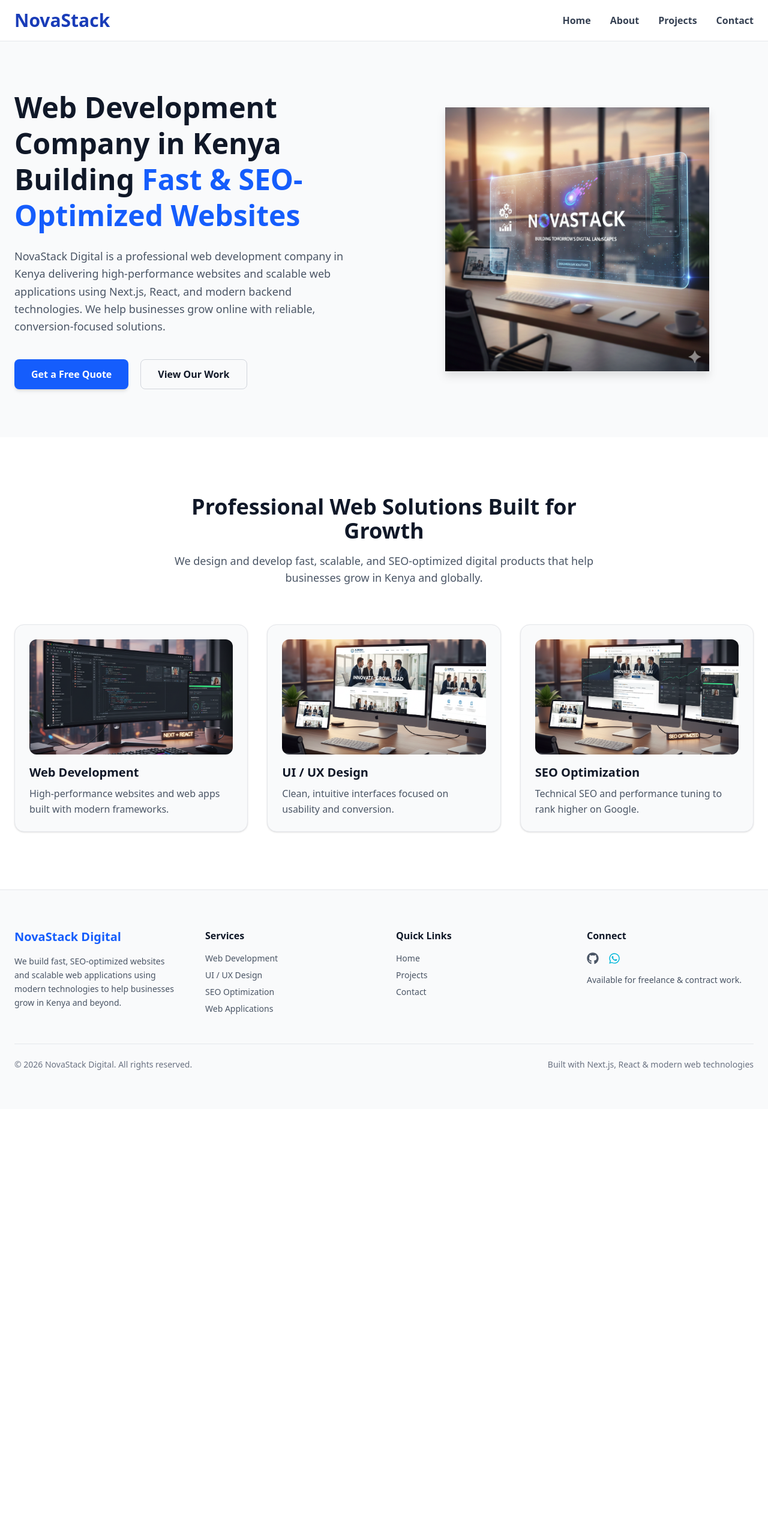
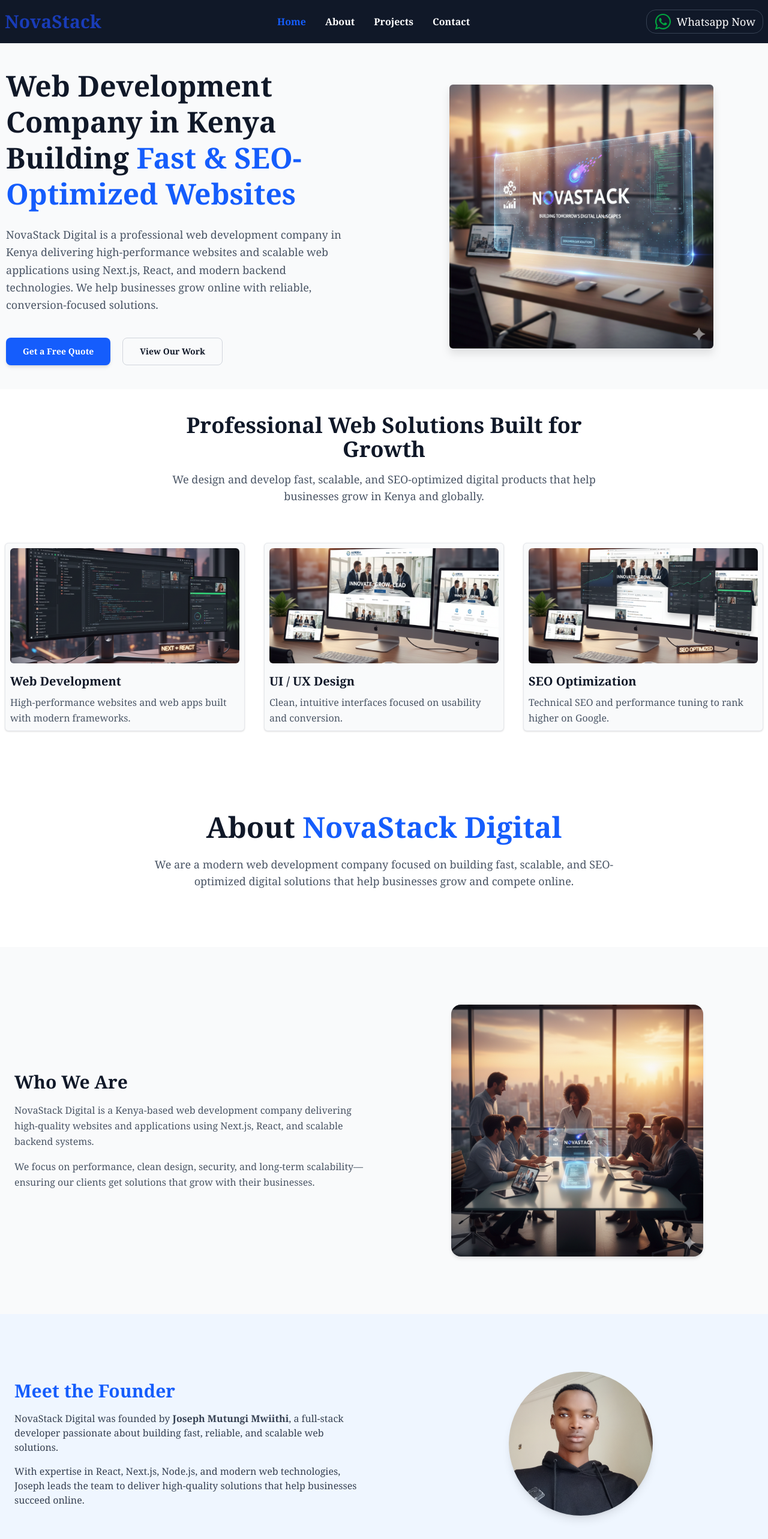
Before and after one commit to Joseh-star-dev/portfolio, a Next.js app: page / in a window 1280 px wide. Shown: the top 2566 px of the page at 60% size. Before the commit the page ends 1849 px from the top, so only its background shows below. Built offline with nearby package versions, Linux system fonts and the light colour scheme.

Commit message:
Improved contact page, home page, projects page navbar and hero section

```diff
--- a/app/about/page.jsx
+++ b/app/about/page.jsx
@@ -80,7 +80,7 @@
 
       {/* FOUNDER SECTION */}
       <section className="bg-blue-50 py-24">
-        <div className="max-w-7xl mx-auto px-6 grid md:grid-cols-2 gap-12 items-center">
+        <div className="max-w-7xl mx-auto px-6 grid md:grid-cols-2 gap-20 items-center">
           <motion.div
             initial={{ opacity: 0, x: -40 }}
             whileInView={{ opacity: 1, x: 0 }}
@@ -93,7 +93,7 @@
             </h2>
             <p className="text-gray-700 mb-4">
               NovaStack Digital was founded by{" "}
-              <span className="font-semibold">Joseph Mutungi</span>, a
+              <span className="font-semibold">Joseph Mutungi Mwiithi</span>, a
               full-stack developer passionate about building fast, reliable, and
               scalable web solutions.
             </p>
@@ -112,19 +112,19 @@
             className="flex justify-center"
           >
             <Image
-              src="/p1.jpeg"
+              src="/founder.jpg"
               alt="Joseph Mutungi - Founder NovaStack Digital"
-              width={350}
-              height={350}
-              className="rounded-full shadow-lg object-cover"
+              width={200}
+              height={200}
+              className="h-60 w-60 rounded-full shadow-lg object-cover"
             />
           </motion.div>
         </div>
       </section>
 
       {/* VALUES */}
-      <section className="py-24">
-        <div className="max-w-7xl mx-auto px-6">
+      <section className="py-10">
+        <div className="max-w-7xl mx-auto px-2">
           <motion.h2
             variants={fadeUp}
             initial="hidden"
--- a/app/api/contact/route.js
+++ b/app/api/contact/route.js
@@ -4,38 +4,56 @@
   try {
     const { name, email, message } = await req.json();
 
-    // Create a transporter (you can use your Gmail or any SMTP)
+    // 1. Basic Validation
+    if (!name || !email || !message) {
+      return new Response(
+        JSON.stringify({ error: "All fields are required." }),
+        { status: 400 },
+      );
+    }
+
+    // 2. Transporter Configuration
     const transporter = nodemailer.createTransport({
       service: "gmail",
       auth: {
-        user: process.env.EMAIL_USER, // set in .env
-        pass: process.env.EMAIL_PASS  // set in .env
-      }
+        user: process.env.EMAIL_USER,
+        pass: process.env.EMAIL_PASS, // Use an App Password here
+      },
     });
 
-    // Email content
+    // 3. Enhanced Mail Options
     const mailOptions = {
-      from: email,
+      from: process.env.EMAIL_USER, // Always send from your verified email
+      replyTo: email, // Allows you to hit 'Reply' to reach the user
       to: process.env.EMAIL_USER,
-      subject: `New message from ${name}`,
-      text: message,
+      subject: `🚀 Novastack Digital: New message from ${name}`,
+      text: `Message from ${name} (${email}): ${message}`,
       html: `
-        <div>
-          <h2>Portfolio</h2>
+        <div style="font-family: sans-serif; line-height: 1.5; color: #333;">
+          <h2 style="color: #0070f3;">Novastack Digital Contact</h2>
           <p><strong>Name:</strong> ${name}</p>
           <p><strong>Email:</strong> ${email}</p>
+          <hr />
           <p><strong>Message:</strong></p>
-          <p>${message}</p>
+          <p style="background: #f4f4f4; padding: 15px; border-radius: 5px;">${message}</p>
         </div>
-      `
+      `,
     };
 
     await transporter.sendMail(mailOptions);
 
-    return new Response(JSON.stringify({ success: true }), { status: 200 });
-
+    return new Response(
+      JSON.stringify({ success: true, message: "Message send" }),
+      {
+        status: 200,
+        headers: { "Content-Type": "application/json" },
+      },
+    );
   } catch (error) {
-    console.error("Error sending mail:", error);
-    return new Response(JSON.stringify({ success: false, error: error.message }), { status: 500 });
+    console.error("Nodemailer Error:", error);
+    return new Response(
+      JSON.stringify({ success: false, error: "Failed to send email." }),
+      { status: 500 },
+    );
   }
 }
--- a/app/contact/page.jsx
+++ b/app/contact/page.jsx
@@ -50,6 +50,15 @@
           transition={{ duration: 0.6, ease: "easeOut" }}
           className="bg-white rounded-2xl shadow-xl p-8 md:p-10"
         >
+          {status && (
+            <p
+              className={`text-center mt-2 font-bold ${
+                status.type === "success" ? "text-green-600" : "text-red-500"
+              }`}
+            >
+              {status.message}
+            </p>
+          )}
           <h2 className="text-3xl font-bold text-blue-600 mb-2">
             Get in Touch
           </h2>
@@ -94,16 +103,6 @@
             >
               {loading ? "Sending..." : "Send Message"}
             </button>
-
-            {status && (
-              <p
-                className={`text-sm text-center mt-2 ${
-                  status.type === "success" ? "text-green-600" : "text-red-500"
-                }`}
-              >
-                {status.message}
-              </p>
-            )}
           </form>
         </motion.div>
 
--- a/app/home/page.jsx
+++ b/app/home/page.jsx
@@ -1,6 +1,8 @@
 import HeroSection from "@/components/Hero";
 import Services from "@/components/Services";
 import React from "react";
+import AboutPage from "../about/page";
+import Contact from "../contact/page";
 
 export const metadata = {
   title: "NovaStack Digital | Web Development Company in Kenya",
@@ -38,6 +40,8 @@
       <HeroSection />
       <section>
         <Services />
+        <AboutPage />
+        <Contact />
       </section>
     </main>
   );
--- a/app/layout.js
+++ b/app/layout.js
@@ -69,7 +69,7 @@
   return (
     <html lang="en">
       <body
-        className={`${geistSans.variable} ${geistMono.variable} antialiased bg-white text-gray-900`}
+        className={`${geistSans.variable} ${geistMono.variable} antialiased bg-white text-gray-900 font-serif`}
       >
         <Navbar />
         {children}
--- a/app/projects/page.jsx
+++ b/app/projects/page.jsx
@@ -12,7 +12,10 @@
         transition={{ duration: 0.3, ease: "easeIn" }}
         className="flex flex-col"
       >
-        <p>This page is going some improvement...</p>
+        <h2 className="text-center">Hey!</h2>
+        <p className="text-lg text-gray-600">
+          This page is going some improvements and will be available soon!
+        </p>
       </motion.div>
     </div>
   );
--- a/components/About.jsx
+++ b/components/About.jsx
@@ -1,26 +1,27 @@
-import React from 'react'
+import React from "react";
 
 export default function About() {
   return (
-    <section className="max-w-4xl mx-auto bg-gray-900/60 backdrop-blur-md border border-gray-700 rounded-2xl p-8 shadow-xl text-center md:text-left">
+    <section className="max-w-4xl mx-auto bg-gray-900/60 backdrop-blur-md border border-gray-700 rounded-2xl p-2 shadow-xl text-center md:text-left">
       <h3 className="text-3xl font-bold text-cyan-400 mb-4">About Me 🙇</h3>
 
       <p className="text-gray-300 leading-relaxed mb-4">
-        Hey there! I’m <span className="text-cyan-400 font-semibold">Joseph Jack</span>,
-        a creative and results-driven developer from Kenya. I love crafting sleek,
+        Hey there! I’m{" "}
+        <span className="text-cyan-400 font-semibold">Joseph Jack</span>, a
+        creative and results-driven developer from Kenya. I love crafting sleek,
         user-friendly web apps with clean UI and modern design principles.
       </p>
 
       <p className="text-gray-300 leading-relaxed mb-4">
         My main stack includes <strong>React</strong>, <strong>Next.js</strong>,
-        <strong>Node.js</strong>, and <strong>Tailwind CSS</strong>.
-        I enjoy transforming ideas into engaging digital experiences and constantly
+        <strong>Node.js</strong>, and <strong>Tailwind CSS</strong>. I enjoy
+        transforming ideas into engaging digital experiences and constantly
         explore new technologies to level up my skills.
       </p>
 
       <p className="text-gray-300 leading-relaxed mb-6">
-        When I’m not coding, you’ll find me exploring tech trends, mentoring beginners,
-        or working on personal projects that challenge my creativity.
+        When I’m not coding, you’ll find me exploring tech trends, mentoring
+        beginners, or working on personal projects that challenge my creativity.
       </p>
 
       <a
@@ -30,5 +31,5 @@
         Let’s Collaborate 💬
       </a>
     </section>
-  )
+  );
 }
--- a/components/Hero.jsx
+++ b/components/Hero.jsx
@@ -7,7 +7,7 @@
 export default function HeroSection() {
   return (
     <section className="w-full bg-gray-50">
-      <div className="max-w-7xl mx-auto px-6 py-20 flex flex-col-reverse md:flex-row items-center gap-14">
+      <div className="max-w-7xl mx-auto px-2.5 py-10  flex flex-col-reverse md:flex-row items-center gap-14">
         {/* Text Content */}
         <motion.div
           initial={{ opacity: 0, y: 32 }}
@@ -30,7 +30,7 @@
           </p>
 
           {/* CTAs */}
-          <div className="flex flex-wrap gap-5 pt-4">
+          <div className="flex text-sm gap-5 pt-4">
             <motion.a
               whileHover={{ scale: 1.04 }}
               whileTap={{ scale: 0.97 }}
@@ -64,7 +64,7 @@
             width={440}
             height={440}
             priority
-            className="object-contain drop-shadow-xl"
+            className="object-contain drop-shadow-xl rounded-md"
           />
         </motion.div>
       </div>
--- a/components/Navbar.jsx
+++ b/components/Navbar.jsx
@@ -2,8 +2,10 @@
 
 import Link from "next/link";
 import React, { useState } from "react";
-import { FaBars, FaTimes } from "react-icons/fa";
+import { FaBars, FaTimes, FaWhatsapp } from "react-icons/fa";
 import { motion, AnimatePresence } from "framer-motion";
+import { Contact2 } from "lucide-react";
+import { usePathname } from "next/navigation";
 
 const links = [
   { name: "Home", path: "/" },
@@ -12,36 +14,52 @@
   { name: "Contact", path: "/contact" },
 ];
 
+const handleWhatsAppClick = () => {
+  const phone = "+254113822842";
+  const message = "Hello, I need help from novastackdigital.co.ke!";
+  // Encode the message for URL safety
+  const url = `https://wa.me/${phone}?text=${encodeURIComponent(message)}`;
+  window.open(url, "_blank");
+};
+
 export default function Navbar() {
   const [isOpen, setIsOpen] = useState(false);
-
+  const pathName = usePathname();
   return (
-    <nav className="w-full bg-white border-b border-gray-200 sticky top-0 z-50">
-      <div className="max-w-7xl mx-auto px-6 py-4 flex items-center justify-between">
+    <nav className="w-full bg-gray-900 text-white border-b left-0ss right-0 border-gray-100 sticky top-0 z-50">
+      <div className="max-w-7xl mx-auto px-2 overflow-hidden py-4 flex items-center justify-between">
         {/* Logo */}
         <div className="text-3xl font-extrabold text-blue-800">NovaStack</div>
-
         {/* Desktop Links */}
         <div className="hidden md:flex gap-8">
           {links.map((l) => (
             <Link
               key={l.name}
               href={l.path}
-              className="text-gray-700 font-semibold hover:text-blue-600 transition"
+              className={`${l.path === pathName ? "text-blue-600" : "text-white"}  font-semibold transition `}
             >
               {l.name}
             </Link>
           ))}
         </div>
-
+        <a
+          href="#"
+          className="py-1 px-3 border border-gray-700 rounded-2xl"
+          onClick={handleWhatsAppClick}
+        >
+          <div className="flex justify-center gap-2 items-center">
+            <FaWhatsapp size={30} className="text-green-600" />
+            <p className="text-xs md:text-lg text-white">Whatsapp Now</p>
+          </div>
+        </a>
         {/* Mobile Menu Button */}
-        <button
+        {/* <button
           onClick={() => setIsOpen(!isOpen)}
           aria-label="Toggle menu"
-          className="md:hidden text-gray-800 text-xl"
+          className="md:hidden text-gray-800 text-xl p-1.5 bg-gray-200 rounded-md"
         >
-          {isOpen ? <FaTimes /> : <FaBars />}
-        </button>
+          {isOpen ? <FaTimes /> : <FaBars size={30} />}
+        </button> */}
       </div>
 
       {/* Mobile Menu */}
@@ -69,6 +87,17 @@
           </motion.div>
         )}
       </AnimatePresence>
+      <div className="md:hidden py-4 bg-gray-800 justify-center text-sm flex gap-2 mx-auto">
+        {links.map((l) => (
+          <Link
+            key={l.name}
+            href={l.path}
+            className={`${l.path === pathName ? "text-blue-600" : "text-white"}  font-semibold transition rounded-md px-3 py-1 border border-gray-600`}
+          >
+            {l.name}
+          </Link>
+        ))}
+      </div>
     </nav>
   );
 }
--- a/components/Services.jsx
+++ b/components/Services.jsx
@@ -11,8 +11,8 @@
 
 export default function ServicesSection() {
   return (
-    <section className="w-full bg-white py-24">
-      <div className="max-w-7xl mx-auto px-6">
+    <section className="w-full bg-white py-10">
+      <div className="max-w-7xl mx-auto px-2">
         {/* Heading */}
         <motion.div
           variants={fadeUp}
@@ -57,7 +57,7 @@
               whileInView="visible"
               viewport={{ once: true }}
               transition={{ duration: 0.6, delay: index * 0.15 }}
-              className="bg-gray-50 border border-gray-200 rounded-2xl p-6 shadow-sm hover:shadow-md transition hover:-translate-y-1"
+              className="bg-gray-50 border p-2 border-gray-200 rounded-md shadow-sm hover:shadow-md transition hover:-translate-y-1"
             >
               <div className="mb-4">
                 <Image
@@ -65,7 +65,7 @@
                   alt={item.title}
                   width={400}
                   height={250}
-                  className="rounded-xl object-cover w-full h-48"
+                  className="rounded-md object-cover w-full h-48"
                 />
               </div>
 
--- a/package.json
+++ b/package.json
@@ -10,6 +10,7 @@
   },
   "dependencies": {
     "framer-motion": "^12.23.22",
+    "lucide-react": "^1.7.0",
     "next": "15.5.9",
     "nodemailer": "^7.0.6",
     "react": "19.1.0",
```
Also changed, not shown: public/founder.jpg (added), 1 other file (tests, documents, lock files or other folders).
